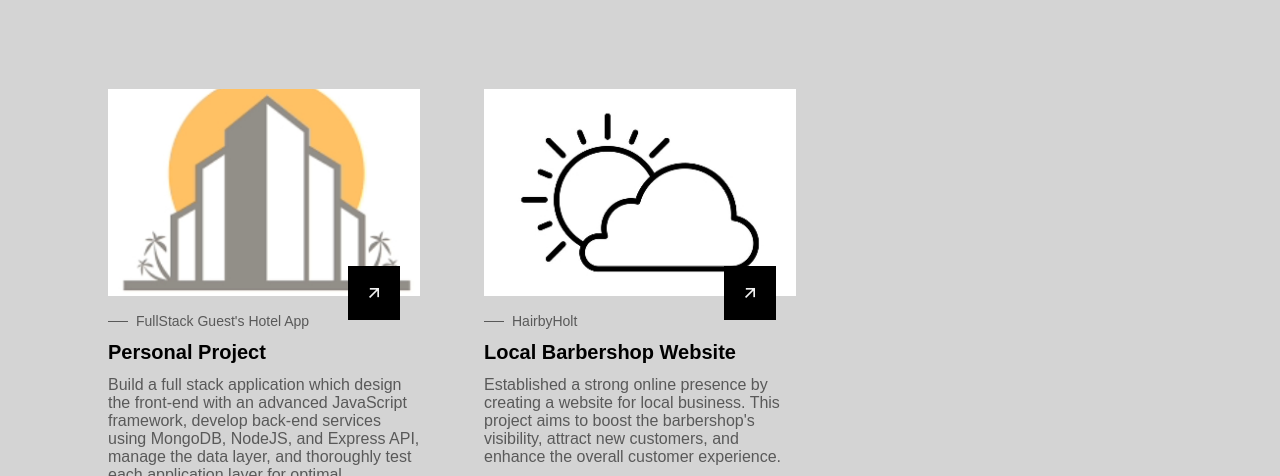
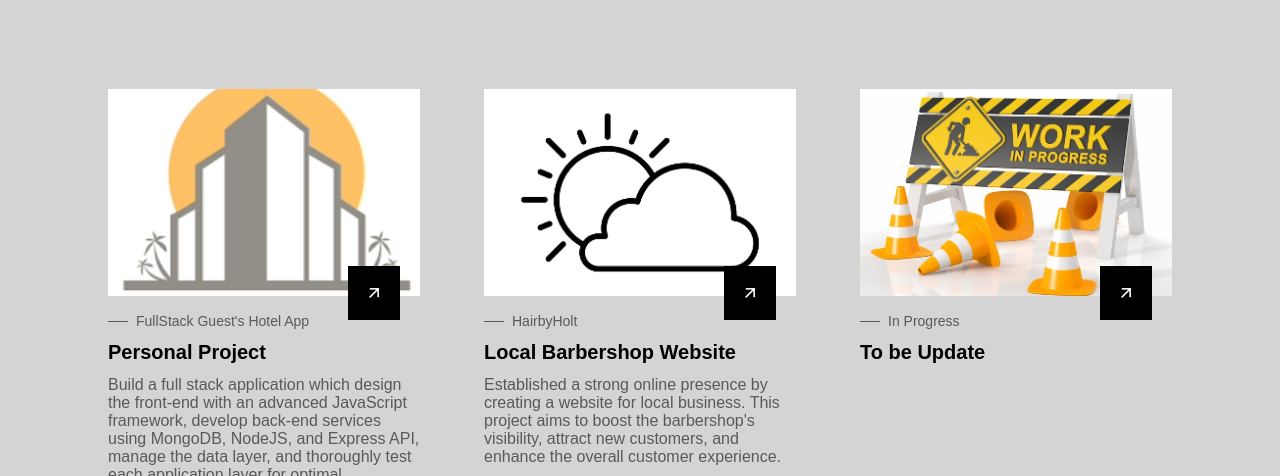
Before and after one commit to nhoxben335/website_portfolio1, a plain HTML site: page index.html in a window 1280 px wide. Shown: the part 3035-3511 px from the top of the page. Drawn offline with nearby package versions, Linux system fonts and the light colour scheme; a web font is replaced by a local one.

Commit message:
Completed new version of portfolio

```diff
--- a/index.html
+++ b/index.html
@@ -368,7 +368,7 @@
                </div>
             </article>
 
-            <!-- Tic-Tac-Toe -->
+            <!-- Weather -->
             <article class="projects__card">
                <div class="projects__image">
                   <img src="assets/img/weather.jpg" alt="image" class="projects__img">
@@ -396,6 +396,35 @@
                   <a href="https://nhan-vo-weather-app.netlify.app/" target="_blank" class="projects__link">
                      <i class="ri-dribbble-line"></i> View
                   </a>
+               </div>
+            </article>
+
+            <!-- To be update -->
+            <article class="projects__card">
+               <div class="projects__image">
+                  <img src="assets/img/in-progress.jpg" alt="image" class="projects__img">
+
+                  <a href="" class="projects__button button">
+                     <i class="ri-arrow-right-up-line"></i>
+                  </a>
+               </div>
+
+               <div class="projects__content">
+                  <h3 class="projects__subtitle">In Progress</h3>
+                  <h2 class="projects__title">To be Update</h2>
+
+                  <p class="projects__description">
+                  </p>
+               </div>
+
+               <div class="projects__buttons">
+                  <!-- <a href="https://github.com/nhoxben335/JS-weather-app" target="_blank" class="projects__link">
+                     <i class="ri-github-line"></i> View
+                  </a>
+
+                  <a href="https://nhan-vo-weather-app.netlify.app/" target="_blank" class="projects__link">
+                     <i class="ri-dribbble-line"></i> View
+                  </a> -->
                </div>
             </article>
          </div>
```
Also changed, not shown: assets/img/in-progress.jpg (added).
